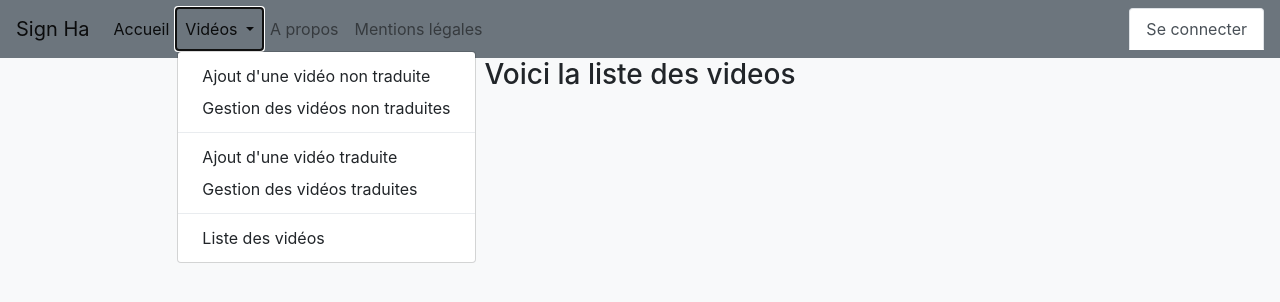
After one commit to Floutts/Workshop3, a PHP site: template src/vue/listeVideo.html.twig in a window 1280 px wide, after a click on "Vidéos". The commit adds this page. Shown: the top 302 px of the page. Run offline with PHP 8.4, Linux system fonts and the light colour scheme; the template is opened without the code that fills it, so the values that code supplies are empty; some libraries are stand-ins or nearby versions.

Commit message:
video traduite

```diff
--- a/src/config/routing.php
+++ b/src/config/routing.php
@@ -7,8 +7,7 @@ function getPage($db)
     $lesPages['connexion'] = "actionConnexion;0";
     $lesPages['deconnexion'] = "actionDeconnexion;0";
     $lesPages['ajoutVideoInit'] = "actionAjoutVideoInit;0";
-    $lesPages['listeVideoInit'] = "actionListeVideoInit;0";
-    $lesPages['video'] = "actionVideo;0";
+    $lesPages['listeVideo'] = "actionListeVideo;0";
     $lesPages['ajoutVideoTrad'] = "actionAjoutVideoTrad;0";
 
 
--- a/src/vue/base.html.twig
+++ b/src/vue/base.html.twig
@@ -38,7 +38,7 @@
                                     <a class="dropdown-item" href="index.php?page=ajoutVideoTrad"> Ajout d'une vidéo traduite </a>
                                     <a class="dropdown-item" href="index.php?page=gestionVideoTrad"> Gestion des vidéos traduites</a>
                                     <div class="dropdown-divider"></div>
-                                    <a class="dropdown-item" href="index.php?page=listeVideoInit"> Liste des vidéos </a>
+                                    <a class="dropdown-item" href="index.php?page=listeVideo"> Liste des vidéos </a>
                                 </div>
                             </li>
                     <li class="nav-item">
--- /dev/null
+++ b/src/vue/listeVideo.html.twig
@@ -0,0 +1,49 @@
+{% extends "base.html.twig" %}
+{% block title %} Liste des vidéos {% endblock %}
+{% block style %} <link href="css/text.css" rel="stylesheet"> {% endblock %}
+{% block contenu %}
+
+
+
+        {% if form.Trad is defined %}
+            {% if form.Trad == true %}
+            Une vidéo traduite est disponible, souhaitez vous la visionner ?
+            <br><br>
+            <a href="index.php?page=listeVideo&id={{idVideo}}&trad=0" style="text-decoration: none" ><button class="btn-danger">Non</button> </a>
+            <a href="index.php?page=listeVideo&id={{idVideo}}&trad=1" style="text-decoration: none" ><button class="btn-success">Oui</button> </a>
+            {% else %}
+            Il n'y pas encore de traduction disponible pour cette vidéo.
+            <br>
+            <a href="index.php?page=listeVideo&id={{idVideo}}&trad=0" style="text-decoration: none" ><button class="btn-primary">Continuer</button> </a>
+            {% endif %}
+        {% elseif form.uneVideo is defined %}
+        {% if trad = 1  %}
+        Vidéo Originale :
+        <video controls class ="col-md-6">
+            <source src="{{videos.UrlInit}}" type="video/mp4">
+        </video>
+        {% else %}
+        Vidéo Traduite :
+        <video controls class ="col-md-6">
+            <source src="{{videos.UrlTrad}}" type="video/mp4">
+        </video>
+        {% endif %}
+        {% else %}
+<h3 class="container"> Voici la liste des videos </h3>
+{% for video in listeVideo %}
+<a href="index.php?page=listeVideo&id={{video.idVideo}}" class="blackText" title="nom du titre plus tard (ne pas oublier de retirer)">
+    <div class="container row blackText" style="margin-top:30px">
+        <video class ="col-md-4" style="max-height:200px; max-width:300px">
+        <source src="{{video.UrlInit}}" type="video/mp4">
+        </video>
+        <p class="col-md-8" class="blackText"> Lorem ipsum dolor sit amet, consectetur adipiscing elit,
+        sed do eiusmod tempor incididunt ut labore et dolore magna aliqua. Ut enim ad minim veniam,
+        quis nostrud exercitation ullamco laboris nisi ut aliquip ex ea commodo consequat.
+        Duis aute irure dolor in reprehenderit in voluptate velit esse cillum dolore eu fugiat nulla pariatur.
+        Excepteur sint occaecat cupidatat non proident, sunt in culpa qui officia deserunt mollit anim id est laborum.
+        </p>
+    </div>
+</a>
+{% endfor %}
+{% endif %}
+{% endblock %}
--- a/web/css/text.css
+++ b/web/css/text.css
@@ -5,3 +5,11 @@
 .blackText:hover{
     color: black;
 }
+
+.noUnderline{
+    text-decoration: none;
+}
+
+.noUnderline:hover{
+    text-decoration: none;
+}
```
Also changed, not shown: src/controleur/controleur_video.php (+25 -14 lines), src/modele/classe_video.php (+8 -7 lines), src/vue/listeVideoInit.html.twig (deleted, +0 -23 lines), src/vue/video.html.twig (deleted, +0 -9 lines).
